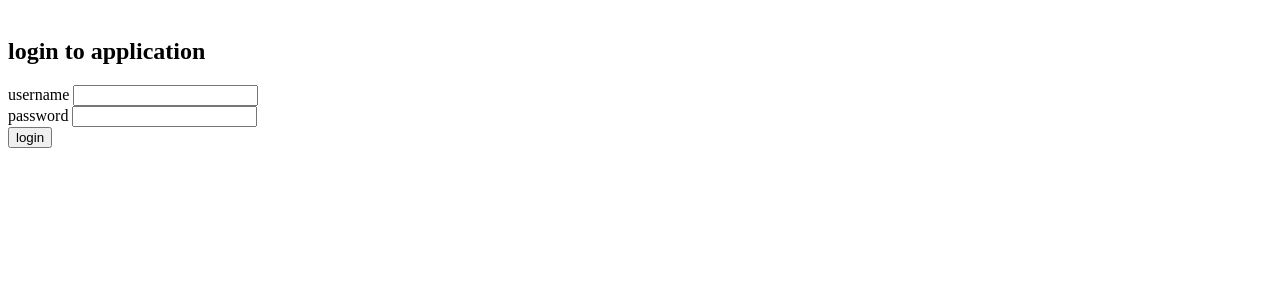
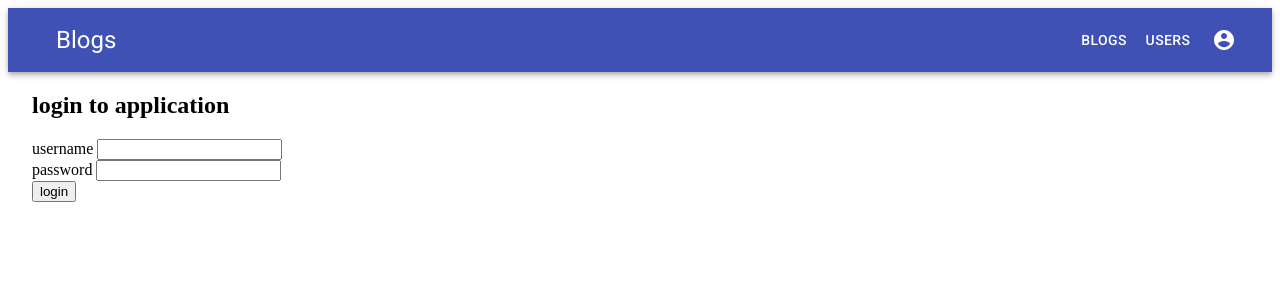
Before and after one commit to j-tesla/blog-list-frontend, a React (Create React App) app: page / in a window 1280 px wide. Shown: the top 300 px of the page. Built offline with nearby package versions, Linux system fonts and the light colour scheme; no server answers.

Commit message:
styled navbar with material ui

```diff
--- a/package.json
+++ b/package.json
@@ -3,7 +3,11 @@
   "version": "0.1.0",
   "private": true,
   "dependencies": {
+    "@material-ui/core": "^4.11.4",
+    "@material-ui/icons": "^4.11.2",
+    "@material-ui/lab": "^4.0.0-alpha.58",
     "axios": "^0.21.1",
+    "clsx": "^1.1.1",
     "prop-types": "^15.7.2",
     "react": "^17.0.2",
     "react-dom": "^17.0.2",
--- a/public/index.html
+++ b/public/index.html
@@ -24,6 +24,7 @@
       work correctly both with client-side routing and a non-root public URL.
       Learn how to configure a non-root public URL by running `npm run build`.
     -->
+    <link rel="stylesheet" href="https://fonts.googleapis.com/css?family=Roboto:300,400,500,700&display=swap" />
     <title>Bloglist App</title>
   </head>
   <body>
--- a/src/App.jsx
+++ b/src/App.jsx
@@ -1,6 +1,8 @@
 import React, { useEffect } from 'react';
 import { useDispatch, useSelector } from 'react-redux';
 import { Switch, Route, Redirect } from 'react-router-dom';
+
+import { Container } from '@material-ui/core';
 
 import NavBar from './components/Navbar';
 import LoginForm from './components/LoginForm';
@@ -23,27 +25,20 @@ const App = () => {
     dispatch(initialiseBlogs());
   }, [dispatch]);
 
-  // css
-  const paddedDivStyle = {
-    paddingTop: 10,
-    paddingBottom: 10,
-  };
-
   return (
     <div>
       <Notifications />
+      <NavBar />
       {
         activeUser === null
           ? (
-            <div style={paddedDivStyle}>
+            <Container>
               <h2>login to application</h2>
               <LoginForm />
-            </div>
+            </Container>
           )
           : (
-            <div style={paddedDivStyle}>
-              <NavBar />
-              <h1>blogs</h1>
+            <Container>
               <Switch>
                 <Route path="/blogs/:id">
                   <Blog />
@@ -61,7 +56,7 @@ const App = () => {
                   <Redirect to="/blogs" />
                 </Route>
               </Switch>
-            </div>
+            </Container>
           )
       }
     </div>
--- a/src/components/Navbar.jsx
+++ b/src/components/Navbar.jsx
@@ -1,47 +1,116 @@
-import React from 'react';
+import React, { useState } from 'react';
 import { useDispatch, useSelector } from 'react-redux';
-import { NavLink } from 'react-router-dom';
+import { NavLink, useHistory } from 'react-router-dom';
+import clsx from 'clsx';
+import {
+  AppBar, Button, IconButton, makeStyles, Menu, MenuItem, Toolbar, Typography,
+} from '@material-ui/core';
+import { AccountCircle } from '@material-ui/icons';
+
 import { logout } from '../reducers/loginReducer';
+
+const useStyles = makeStyles((theme) => ({
+  root: {
+    flexGrow: 1,
+  },
+  title: {
+    flexGrow: 1,
+    marginLeft: theme.spacing(3),
+  },
+  navLink: {
+    textDecoration: 'none currentcolor solid',
+  },
+  activeNavLink: {
+    '& $navBtn': {
+      color: theme.palette.secondary.light,
+      border: 2,
+    },
+  },
+  navBtn: {
+    color: theme.palette.secondary.contrastText,
+  },
+}));
 
 const NavBar = () => {
   const dispatch = useDispatch();
   const activeUser = useSelector((state) => (state.activeUser));
-
-  // css
-  const padding = {
-    display: 'inline',
-    padding: 5,
-  };
-  const navLinkActiveStyle = {
-    padding: 5,
-    color: '#C93A61',
-    fontWeight: 'bold',
-  };
-  const navStyle = {
-    background: '#EDE9e8',
-  };
+  const browserHistory = useHistory();
+  const classes = useStyles();
+  const [anchorEl, setAnchorEl] = useState(null);
+  const open = Boolean(anchorEl);
 
   const handleLogout = (event) => {
     event.preventDefault();
+    setAnchorEl(null);
     dispatch(logout());
   };
 
+  const handleAccount = (event) => {
+    event.preventDefault();
+    setAnchorEl(null);
+    browserHistory.push(`/users/${activeUser.id}`);
+  };
+  const handleAccountMenu = (event) => {
+    setAnchorEl(event.currentTarget);
+  };
+  const handleAccountMenuClose = () => {
+    setAnchorEl(null);
+  };
+
   return (
-    <nav style={navStyle}>
-      <NavLink style={padding} activeStyle={navLinkActiveStyle} exact to="/blogs">blogs</NavLink>
-      <NavLink style={padding} activeStyle={navLinkActiveStyle} exact to="/users">users</NavLink>
-      <div style={padding}>
-        {activeUser
-          ? (
-            <>
-              {`${activeUser.name} logged in `}
-              <button onClick={handleLogout} type="button">logout</button>
-            </>
-          )
-          : null}
-      </div>
+    <div className={classes.root}>
+      <AppBar position="static">
+        <Toolbar>
 
-    </nav>
+          <Typography variant="h5" color="inherit" className={classes.title}>
+            Blogs
+          </Typography>
+          <NavLink
+            className={classes.navLink}
+            activeClassName={clsx([classes.navLink, classes.activeNavLink])}
+            exact
+            to="/blogs"
+          >
+            <Button variant="text" className={classes.navBtn}>blogs</Button>
+          </NavLink>
+          <NavLink
+            className={classes.navLink}
+            activeClassName={clsx([classes.navLink, classes.activeNavLink])}
+            exact
+            to="/users"
+          >
+            <Button variant="text" className={classes.navBtn}>users</Button>
+          </NavLink>
+          <IconButton
+            aria-label="current user's account"
+            aria-controls="account-menu"
+            aria-haspopup="true"
+            onClick={handleAccountMenu}
+            color="inherit"
+          >
+            <AccountCircle />
+          </IconButton>
+          <Menu
+            id="account-menu"
+            anchorEl={anchorEl}
+            anchorOrigin={{
+              vertical: 'top',
+              horizontal: 'right',
+            }}
+            keepMounted
+            transformOrigin={{
+              vertical: 'top',
+              horizontal: 'right',
+            }}
+            open={open}
+            onClose={handleAccountMenuClose}
+          >
+            <MenuItem onClick={handleAccount}>Account</MenuItem>
+            <MenuItem onClick={handleLogout}>Logout</MenuItem>
+          </Menu>
+        </Toolbar>
+      </AppBar>
+    </div>
   );
 };
 
```
Also changed, not shown: src/App.css (deleted, +0 -38 lines), 1 other file (tests, documents, lock files or other folders).
